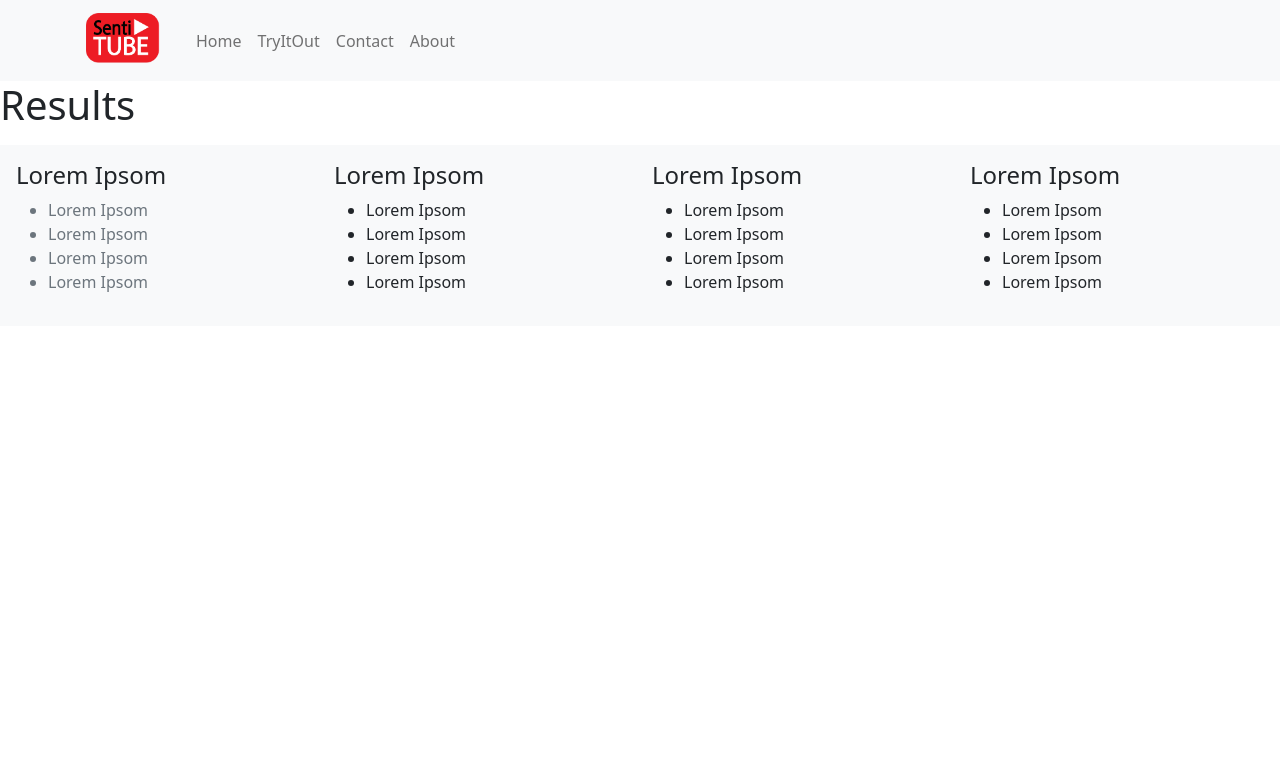
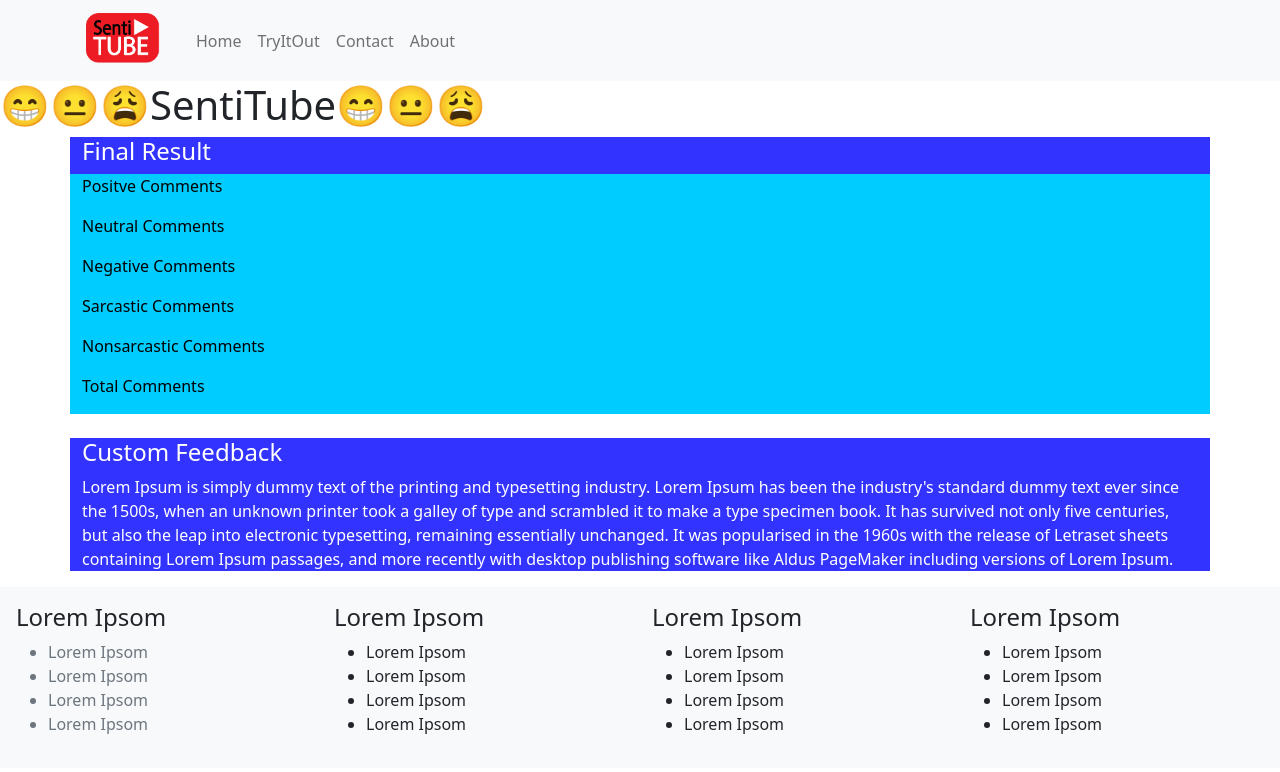
Before and after one commit to dsplayerX/project-sentitube-webapp, a React (Create React App) app: page /Results in a window 1280 px wide. Shown: the top 772 px of the page. Built offline with nearby package versions, Linux system fonts and the light colour scheme.

Commit message:
design Result.js page

```diff
--- a/src/pages/Results.js
+++ b/src/pages/Results.js
@@ -1,15 +1,69 @@
 import React from "react";
-import { useLocation } from 'react-router-dom';
+//import { useLocation } from 'react-router-dom';
+import 'bootstrap/dist/css/bootstrap.min.css'
+
+import {Container, Row, Col} from 'react-bootstrap'
+
 
 function Results() {
 
-  const location = useLocation
-  const data = location.state;
+  //00const location = useLocation
+  //const data = location.state;
 
   return (
     <div>
-      <h1>Results</h1>
-      <p>{data}</p>
+      <h1>😁😐😩SentiTube😁😐😩</h1>
+      {/* <p>{data}</p> */}
+
+
+
+      <Container
+        style={{
+          backgroundColor: 'rgb(51,51,255)',
+          color:'white'
+        }}
+      >
+        <h4>Final Result</h4>
+        <Row
+        style={{
+          backgroundColor: 'rgb(0,204,255)',
+          color:'black'
+        }}>
+          <Col>
+
+            <p>Positve Comments</p>
+            <p>Neutral Comments</p>
+            <p>Negative Comments</p>
+            <p>Sarcastic Comments</p>
+            <p>Nonsarcastic Comments</p>
+            <p>Total Comments</p>
+
+          </Col>
+        </Row>
+
+      </Container>
+        <br></br>
+      <Container
+        style={{
+          backgroundColor: 'rgb(51,51,255)',
+          color:'white'
+        }}
+      >
+        <h4>Custom Feedback</h4>
+
+        <p>
+          Lorem Ipsum is simply dummy text of the printing and typesetting industry.
+          Lorem Ipsum has been the industry's standard dummy text ever since the 1500s,
+          when an unknown printer took a galley of type and scrambled it to make a
+          type specimen book. It has survived not only five centuries, but also the leap
+          into electronic typesetting, remaining essentially unchanged. It was popularised
+           in the 1960s with the release of Letraset sheets containing Lorem Ipsum passages,
+           and more recently with desktop publishing software like Aldus PageMaker including
+           versions of Lorem Ipsum.
+        </p>
+
+      </Container>
+
     </div>
   );
 }
```
